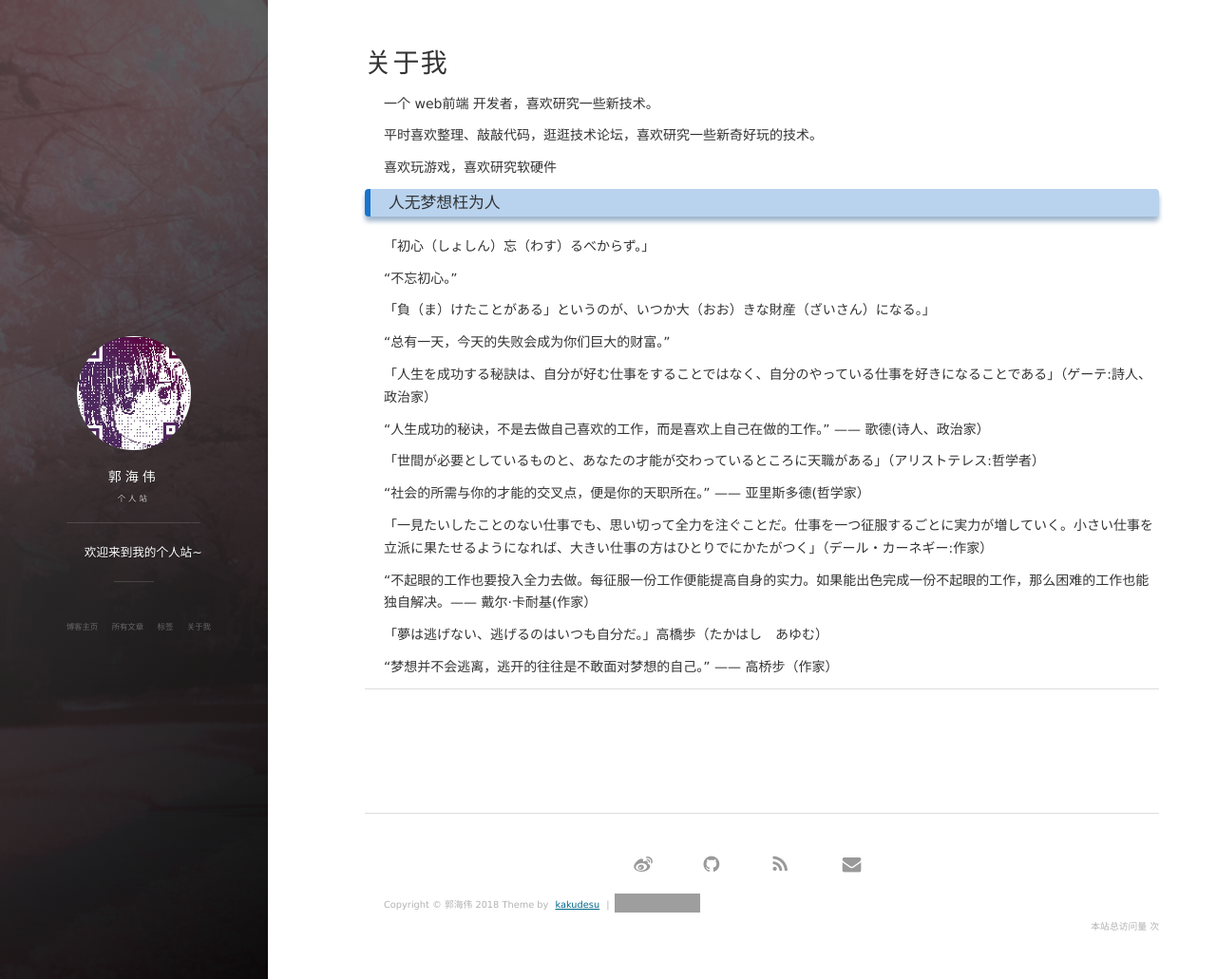
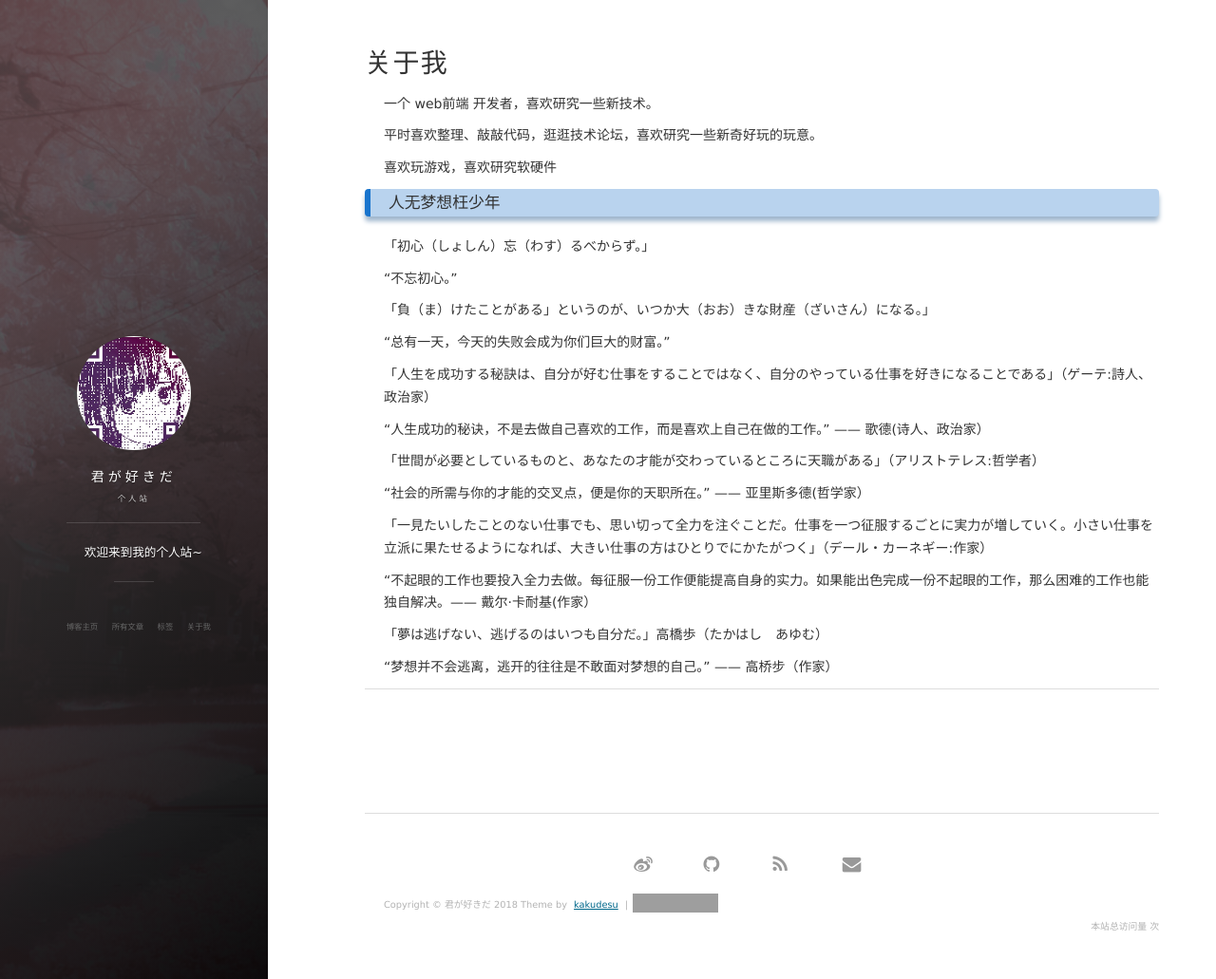
Before and after one commit to kakudesu/kakudesu.github.io.bac, a Jekyll site: the page built from about.md, in a window 1280 px wide and 1031 px high. Shown: the whole window at 95% size. Built offline with Jekyll 4.4.1, drawn with Linux system fonts in a browser that asks for light colours; nearby versions of some CDN libraries; comment, search, counter and statistics services are not loaded; grey boxes are pictures that could not be loaded.

Commit message:
use a new site

```diff
--- a/CNAME
+++ b/CNAME
@@ -1 +1 @@
-tscki.top
+sukida.top
--- a/_config.yml
+++ b/_config.yml
@@ -1,12 +1,12 @@
 # Basic
-title: 郭海伟
+title: 君が好きだ
 subtitle: 个人站
 description: 欢迎来到我的个人站~
 # 头像里面的标题
-avatarTitle: kakudesu
+avatarTitle: 好きだ
 # 头像里面的描述
 avatarDesc: WEB前端开发
-url: "http://tscki.top"
+url: "http://sukida.top"
 
 # Comment
 comment:
--- a/_includes/new-old.html
+++ b/_includes/new-old.html
@@ -1,7 +1,7 @@
 <section>
 
             <div class="content-play">
-              <p><a href="javascript:void(0)" onclick="dashangToggle()" class="dashang" title="打赏，支持一下">打赏支持作者</a></p>
+              <p><a href="javascript:void(0)" onclick="dashangToggle()" class="dashang" title="打赏，支持一下">打赏支持</a></p>
               <div class="hide_box-play"></div>
               <div class="shang_box-play">
                 <a class="shang_close-play" href="javascript:void(0)" onclick="dashangToggle()" title="关闭"><img src="/images/payimg/close.jpg" alt="取消" /></a>
--- a/about.md
+++ b/about.md
@@ -5,13 +5,13 @@ title: 关于我
 
 一个 web前端 开发者，喜欢研究一些新技术。
 <p>
-平时喜欢整理、敲敲代码，逛逛技术论坛，喜欢研究一些新奇好玩的技术。
+平时喜欢整理、敲敲代码，逛逛技术论坛，喜欢研究一些新奇好玩的玩意。
 <p>
 喜欢玩游戏，喜欢研究软硬件
 
 <p>
 
-<h3> 人无梦想枉为人 </h3>
+<h3> 人无梦想枉少年 </h3>
 
 <p>
 「初心（しょしん）忘（わす）るべからず。」
```
